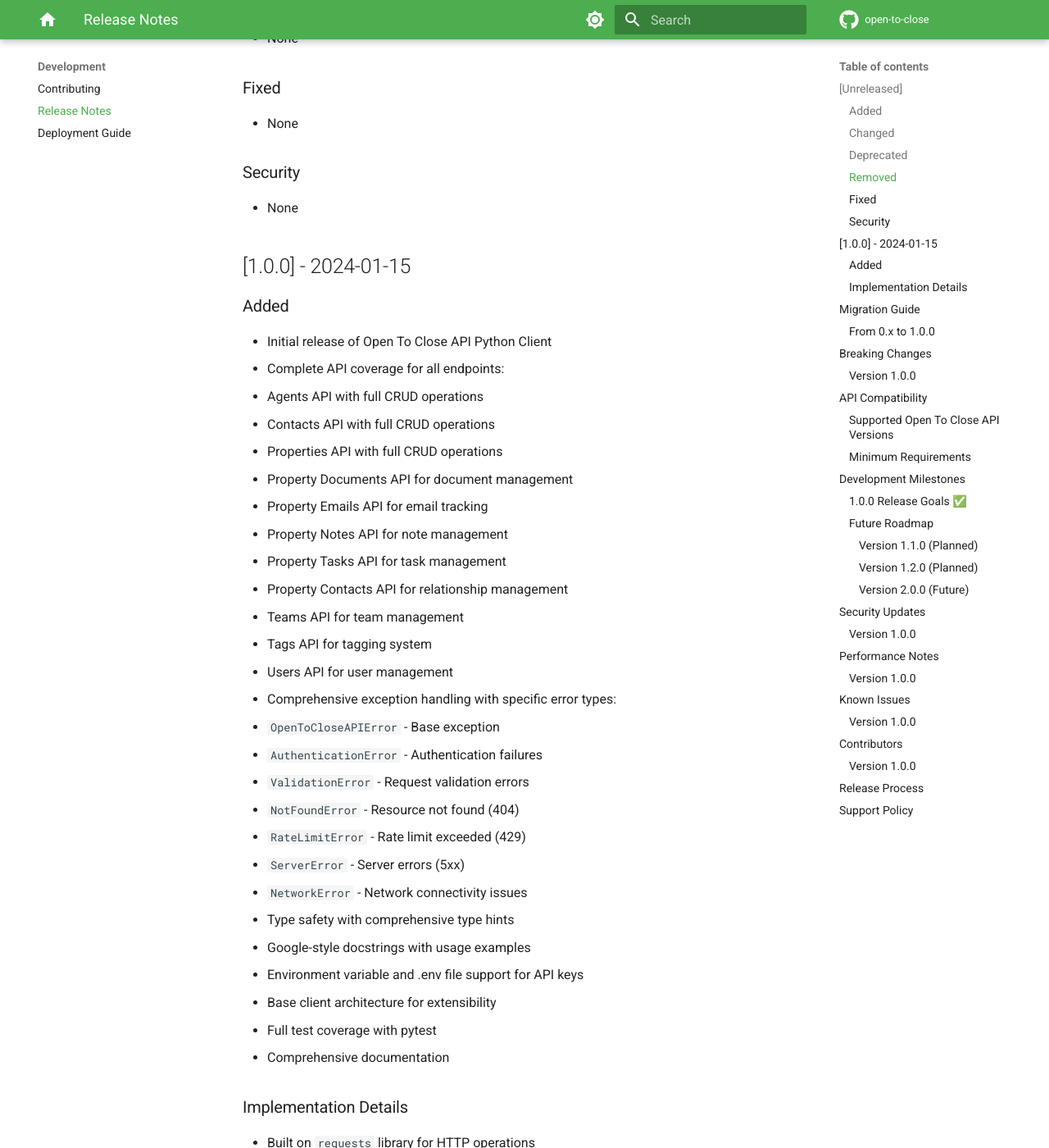
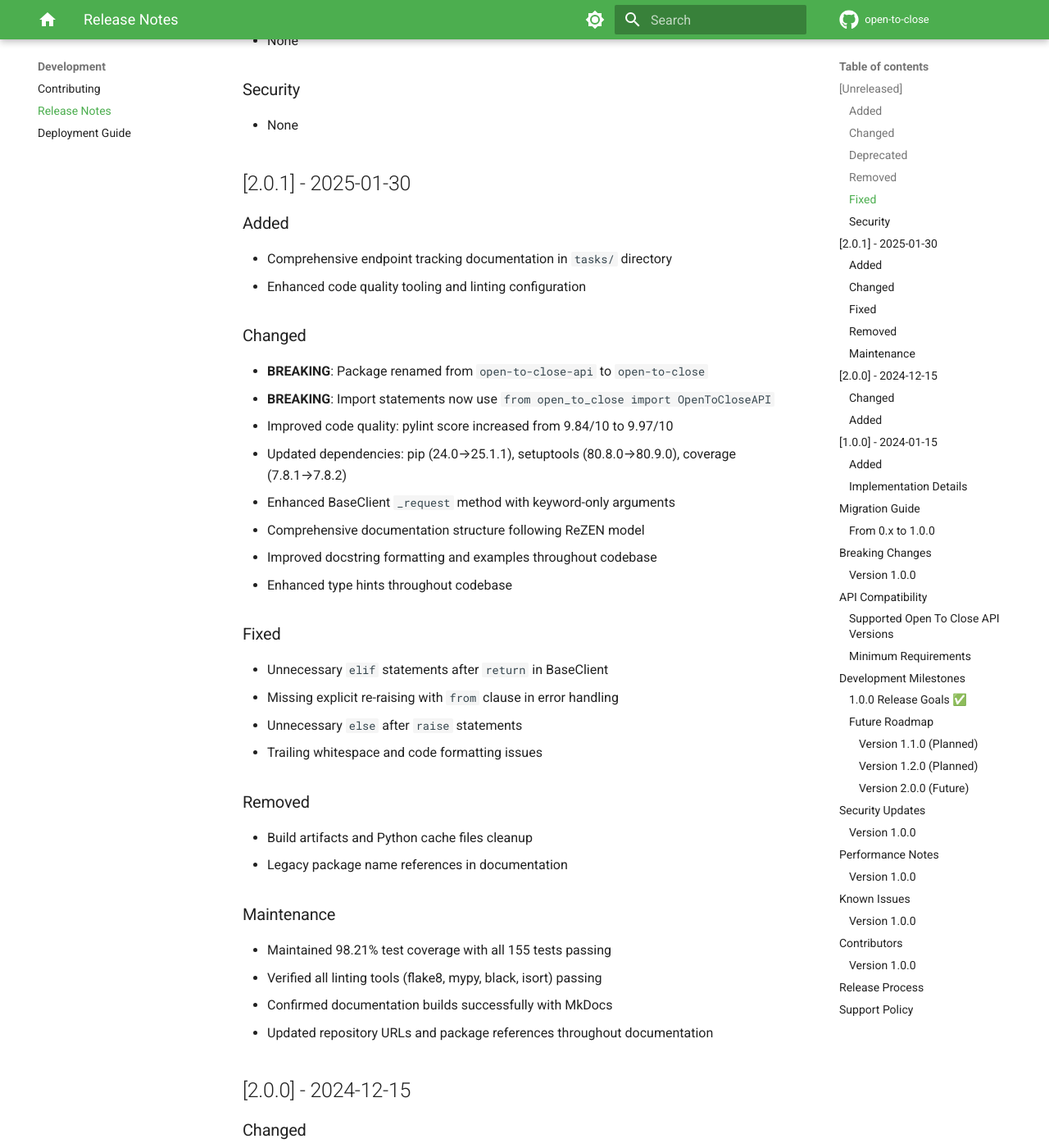
Before and after one commit to theperrygroup/open-to-close-api, an MkDocs documentation site: the page built from docs/changelog.md, in a window 1280 px wide and 1400 px high, scrolled down 883 px. Shown: the whole window at 82% size. Built offline with MkDocs 1.6.1 and Material for MkDocs 9.7.7, drawn with Linux system fonts in a browser that asks for light colours; comment, search, counter and statistics services are not loaded; the version menu is left out; some of the changed text lies outside the part shown.

Commit message:
docs: update documentation for v2.0.1 and fix package name references - Update changelog, fix import statements, and repository URLs

```diff
--- a/docs/changelog.md
+++ b/docs/changelog.md
@@ -28,6 +25,49 @@
 
 ### Security
 - None
+
+## [2.0.1] - 2025-01-30
+
+### Added
+- Comprehensive endpoint tracking documentation in `tasks/` directory
+- Enhanced code quality tooling and linting configuration
+
+### Changed
+- **BREAKING**: Package renamed from `open-to-close-api` to `open-to-close`
+- **BREAKING**: Import statements now use `from open_to_close import OpenToCloseAPI`
+- Improved code quality: pylint score increased from 9.84/10 to 9.97/10
+- Updated dependencies: pip (24.0→25.1.1), setuptools (80.8.0→80.9.0), coverage (7.8.1→7.8.2)
+- Enhanced BaseClient `_request` method with keyword-only arguments
+- Comprehensive documentation structure following ReZEN model
+- Improved docstring formatting and examples throughout codebase
+- Enhanced type hints throughout codebase
+
+### Fixed
+- Unnecessary `elif` statements after `return` in BaseClient
+- Missing explicit re-raising with `from` clause in error handling
+- Unnecessary `else` after `raise` statements
+- Trailing whitespace and code formatting issues
+
+### Removed
+- Build artifacts and Python cache files cleanup
+- Legacy package name references in documentation
+
+### Maintenance
+- Maintained 98.21% test coverage with all 155 tests passing
+- Verified all linting tools (flake8, mypy, black, isort) passing
+- Confirmed documentation builds successfully with MkDocs
+- Updated repository URLs and package references throughout documentation
+
+## [2.0.0] - 2024-12-15
+
+### Changed
+- **BREAKING**: Package renamed from `open-to-close-api` to `open-to-close`
+- **BREAKING**: All imports changed to use new package name
+- Version bumped to 2.0.0 due to breaking package name change
+
+### Added
+- Maintained all existing functionality under new package name
+- Updated CI/CD pipelines for new package name
 
 ## [1.0.0] - 2024-01-15
 
```
Also changed, not shown: other parts of docs/changelog.md (+1 -4 lines), docs/README_DOCUMENTATION.md (deleted, +0 -188 lines), docs/installation.md (+8 -8 lines), docs/quickstart.md (+3 -3 lines).
